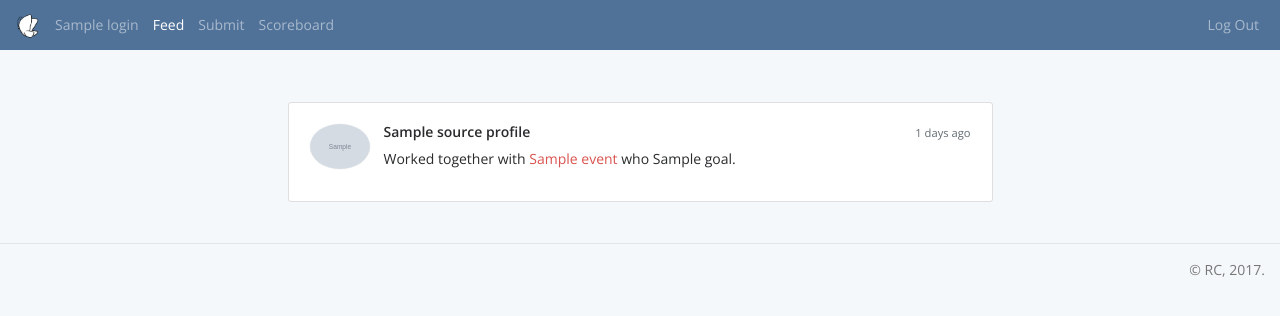
After one commit to mikkqu/rc-chrysalis, a Flask app: template scapp/templates/feed.html in a window 1280 px wide. The commit adds this page. Shown: the top 316 px of the page. Run offline with Flask 2, Linux system fonts and the light colour scheme; the template is opened without the code that fills it: most values are stand-ins (such as "Sample title", 1, 10 or a date in 2020); grey boxes marked "Sample" are stand-in pictures; parts of the project's set-up code (start-up, migrations or seed data) failed here and were passed over; some libraries are stand-ins or nearby versions.

Commit message:
Introduce global feed route and page

```diff
--- a/scapp/templates/_navbar.html
+++ b/scapp/templates/_navbar.html
@@ -24,6 +24,9 @@
       <li class="nav-item {% if active_page == "profile" %}active{% endif %}">
         <a class="nav-link" href="{{ url_for('index') }}">{{ login.name }}</a>
       </li>
+      <li class="nav-item {% if active_page == "feed" %}active{% endif %}">
+        <a class="nav-link" href="{{ url_for('feed') }}">Feed</a>
+      </li>
       <li class="nav-item {% if active_page == "submit" %}active{% endif %}">
         <a class="nav-link" href="{{ url_for('submit') }}">Submit</a>
       </li>
--- /dev/null
+++ b/scapp/templates/feed.html
@@ -0,0 +1,73 @@
+{% extends "_base.html" %}
+
+{% set active_page = "feed" %}
+
+{% block browsertitle %} - Feed{% endblock %}
+
+{% block content %}
+
+  <div class="container pt-5">
+    <div class="row">
+
+      <div class="col-lg-7 col-centered">
+        <ul class="list-group media-list media-list-stream mb-4">
+
+          {% if events %}
+            {% for event in events[:20] | reverse %}
+            <li class="media list-group-item p-4">
+              <img class="media-object d-flex align-self-start mr-3"
+                src="{{ event.source_profile.image }}">
+              <div class="media-body">
+                <div class="">
+                  <small class="float-right text-muted">{{ loop.index }} days ago</small>
+                  <h6>{{ event.source_profile.name }}</h6>
+                </div>
+                <p>
+                  Worked together with
+                    {% if event.target_profile %}
+                      <a href="{{ url_for('profile', uid=event.target_profile._id) }}">
+                        <b>{{ event.target_name }}</b>
+                      </a>
+                    {% else %}
+                      <a href="{{ url_for('invite', name=event.target_name) }}" class="text-danger">
+                        <b>{{ event.target_name }}</b>
+                      </a>
+                    {% endif %}
+                  who
+                    {% for goal in event.goals_list %}
+                      <b>{{- goal -}}</b>
+                      {%- if loop.index == loop.length - 1 %}
+                        and
+                      {%- elif loop.index < loop.length -%}
+                        ,
+                      {%- endif %}
+                    {%- endfor -%}
+                  .
+                </p>
+              </div>
+            </li>
+            {% endfor %}
+          {% else %}
+            <li class="media list-group-item p-4">
+              <img
+                class="media-object d-flex align-self-start mr-3"
+                src="{{ profile.image }}">
+              <div class="media-body">
+                <div class="media-heading">
+                  <small class="float-right text-muted">Right now</small>
+                  <h6>{{ profile.name }}</h6>
+                </div>
+                <p>
+                  There are no records so far.
+                </p>
+              </div>
+            </li>
+          {% endif %}
+
+        </ul>
+      </div>
+
+    </div>
+  </div>
+
+{% endblock %}
```
Also changed, not shown: scapp/views.py (+18 -0 lines).
